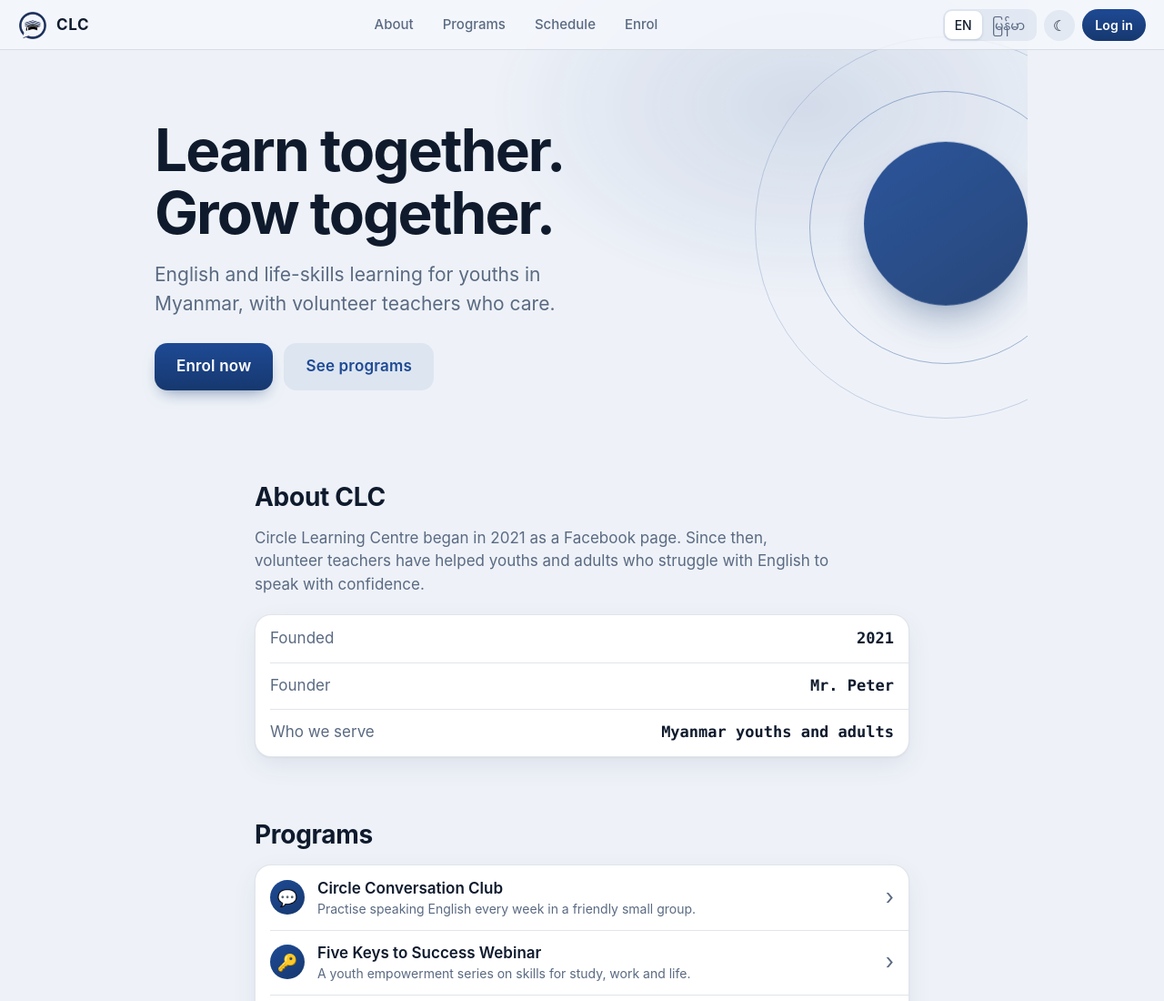
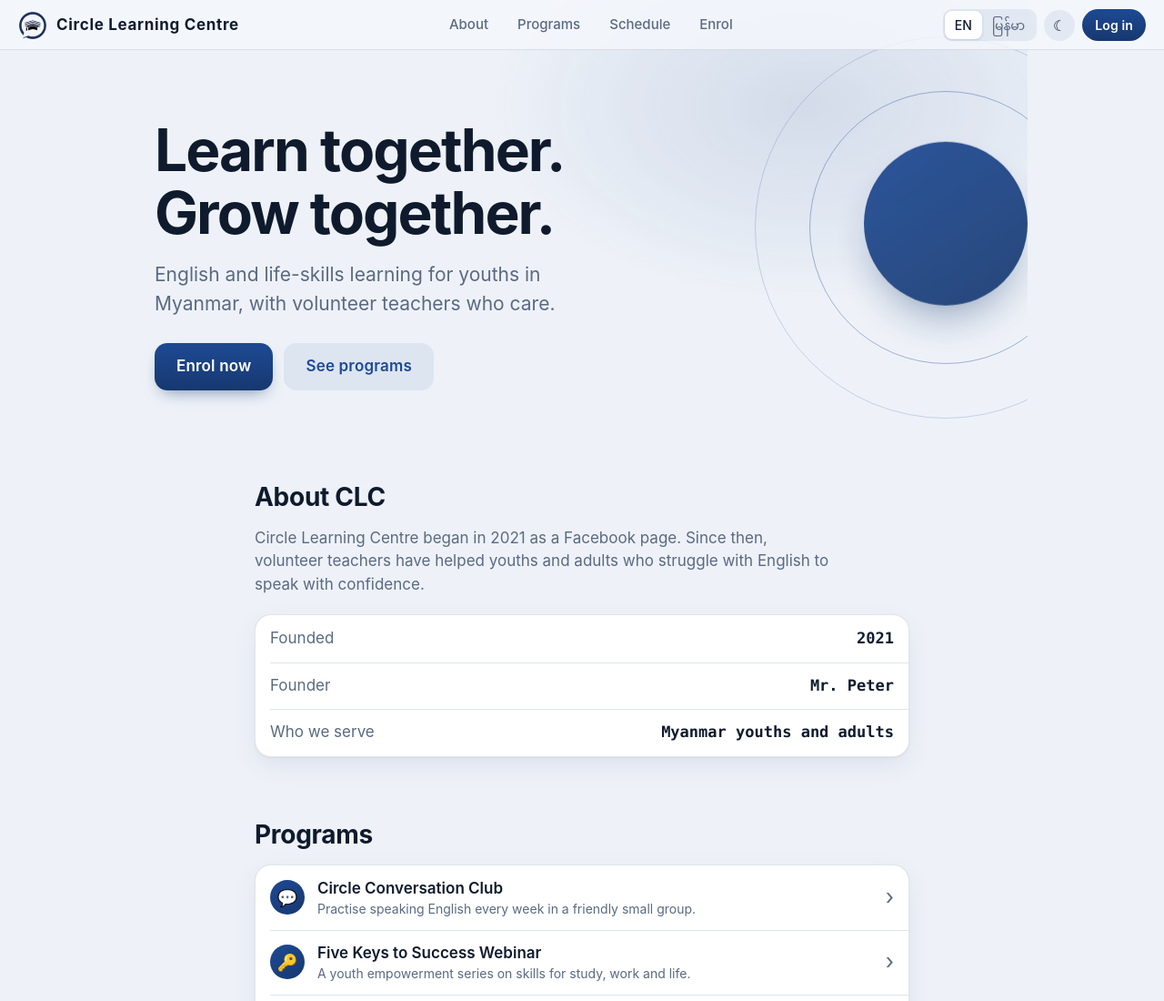
Before and after one commit to circleedumm-art/CLC-Web, a plain HTML site: page index.html in a window 1280 px wide. Shown: the top 1100 px of the page at 91% size. Drawn offline with Linux system fonts and the light colour scheme; no server answers.

Commit message:
Update brand name from 'CLC' to 'Circle Learning Centre'

```diff
--- a/index.html
+++ b/index.html
@@ -33,7 +33,7 @@
 
 <header class="bar">
   <a class="brand" href="#top" aria-label="Circle Learning Centre">
-    <img class="logo-img" src="logo.png" alt="" width="32" height="32" onerror="this.replaceWith(Object.assign(document.createElement('span'),{className:'logo'}))"><span class="brand-name">CLC</span>
+    <img class="logo-img" src="logo.png" alt="" width="32" height="32" onerror="this.replaceWith(Object.assign(document.createElement('span'),{className:'logo'}))"><span class="brand-name">Circle Learning Centre</span>
   </a>
   <nav class="tabs" aria-label="Main">
     <a href="#about" data-i18n="nav_about"></a>
```
